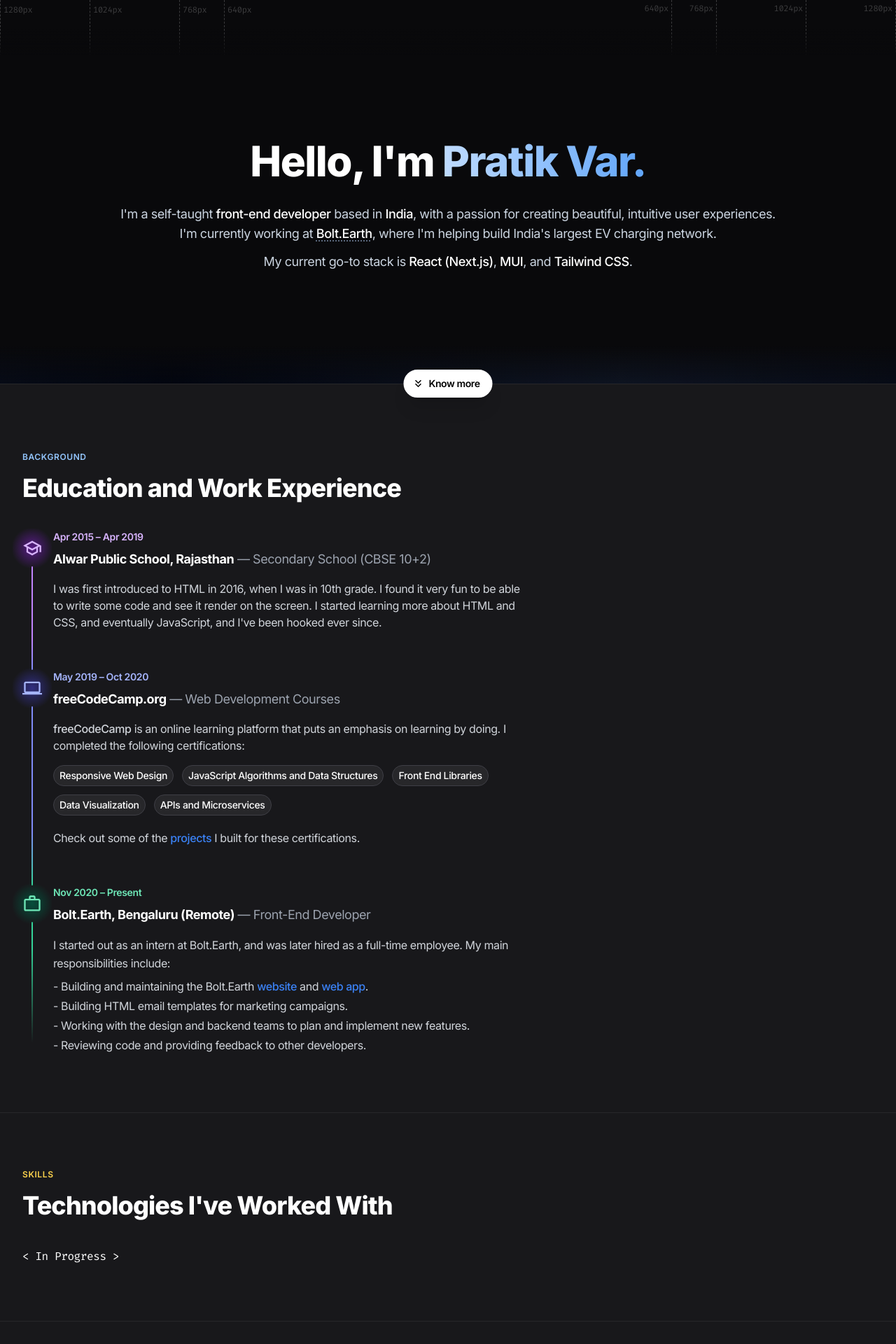
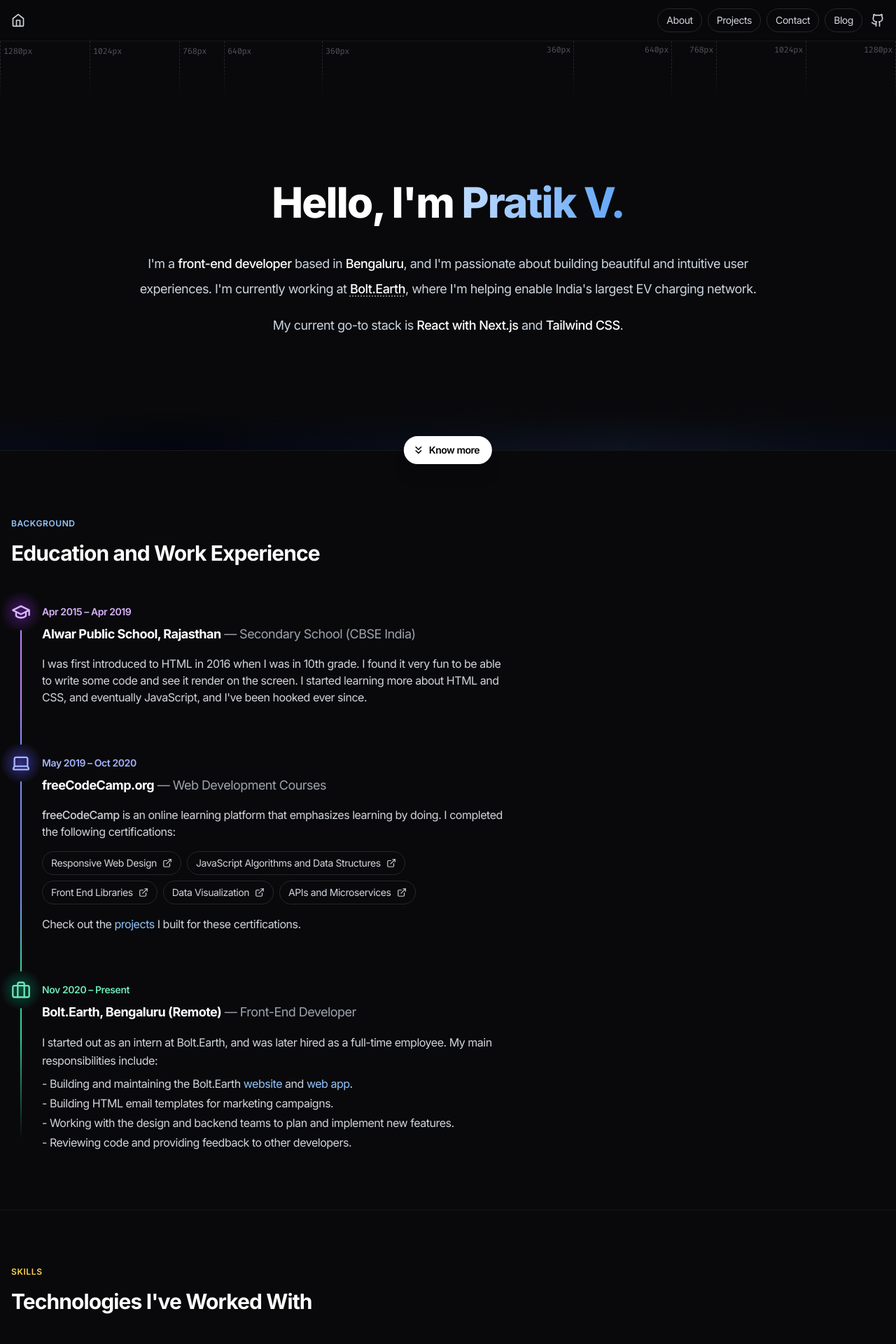
Before and after one commit to pratv1/pratv1.github.io, a Next.js app: page / in a window 1280 px wide. Shown: the top 1920 px of the page at 70% size. Built offline with nearby package versions, Linux system fonts and the light colour scheme.

Commit message:
Upgrade next; Add header

```diff
--- a/app/globals.css
+++ b/app/globals.css
@@ -3,5 +3,9 @@
 @tailwind utilities;
 
 * {
-  letter-spacing: -0.025em;
+  letter-spacing: -0.03em;
 }
+
+html {
+  scroll-behavior: smooth;
+}
--- a/app/layout.jsx
+++ b/app/layout.jsx
@@ -1,5 +1,8 @@
+import { cn } from "@/utils";
 import { Fira_Code, Inter } from "next/font/google";
+import Link from "next/link";
 import "./globals.css";
+import { ExternalLink, Github, Home } from "lucide-react";
 
 const inter = Inter({
   subsets: ["latin"],
@@ -13,54 +16,66 @@
 
 export const metadata = {
   title: "Pratik V | Front-End Developer",
-  description: "I am a front end developer based in India.",
+  description: "I am a front-end developer based in India.",
 };
 
 export default function RootLayout({ children }) {
   return (
     <html lang="en">
       <body
-        className={`${inter.variable} ${firaCode.variable} bg-zinc-900 font-sans text-white`}
+        className={`${inter.variable} ${firaCode.variable} bg-zinc-950 font-sans text-white`}
       >
-        <main className="relative overflow-hidden">
-          <div className="pointer-events-none absolute left-1/2 top-0 z-10 hidden h-20 w-[1280px] -translate-x-1/2 justify-center text-white opacity-20 sm:flex">
-            <div className="absolute h-full w-[1280px] border-x border-dashed border-white">
-              <span className="p-1 font-mono text-xs">1280px</span>
-              <span className="absolute right-0 p-1 font-mono text-xs">
-                1280px
-              </span>
+        <header className="sticky top-0 z-50 bg-zinc-950/50 backdrop-blur-md">
+          <div className="container flex items-center justify-between py-3">
+            <Link
+              href="/"
+              title="Home"
+              className="text-gray-300 transition-all hover:text-white"
+            >
+              <Home size={20} />
+            </Link>
+            <div className="flex w-full items-center justify-end space-x-2">
+              {[
+                { title: "About", href: "/#about" },
+                { title: "Projects", href: "/#projects" },
+                { title: "Contact", href: "/#contact" },
+                { title: "Blog", href: "/blog" },
+              ].map((el, i) => (
+                <Link
+                  key={i}
+                  href={el.href}
+                  className={cn(
+                    "rounded-full border border-zinc-800 px-3 py-1.5 text-sm text-gray-300 transition-all hover:border-zinc-700 hover:bg-zinc-900 hover:text-white",
+                  )}
+                >
+                  {el.title}
+                </Link>
+              ))}
+              <Link
+                href="https://github.com/pratv1/pratv1.github.io"
+                target="_blank"
+                className="pl-1 text-gray-300 transition-all hover:text-white"
+                title="View source on GitHub"
+              >
+                <Github size={20} />
+              </Link>
             </div>
-            <div className="absolute h-full w-[1024px] border-x border-dashed border-white">
-              <span className="p-1 font-mono text-xs">1024px</span>
-              <span className="absolute right-0 p-1 font-mono text-xs">
-                1024px
-              </span>
-            </div>
-            <div className="absolute h-full w-[768px] border-x border-dashed border-white">
-              <span className="p-1 font-mono text-xs">768px</span>
-              <span className="absolute right-0 p-1 font-mono text-xs">
-                768px
-              </span>
-            </div>
-            <div className="absolute h-full w-[640px] border-x border-dashed border-white">
-              <span className="p-1 font-mono text-xs">640px</span>
-              <span className="absolute right-0 p-1 font-mono text-xs">
-                640px
-              </span>
-            </div>
-            <div className="absolute h-full w-[360px] border-x border-dashed border-white lg:hidden">
-              <span className="p-1 font-mono text-xs">360px</span>
-              <span className="absolute right-0 p-1 font-mono text-xs">
-                360px
-              </span>
-            </div>
-            <div className="absolute h-full w-full bg-gradient-to-b from-transparent from-50% to-zinc-950" />
           </div>
-          {children}
-        </main>
-        <footer className="bg-zinc-950 shadow-inner">
-          <div className="container py-6 text-center font-medium text-slate-300">
-            Designed and coded by... <i>*drumroll*</i> ... me!
+          <hr className="border-zinc-900" />
+        </header>
+        <main className>{children}</main>
+        <footer className="bg-black text-sm">
+          <div className="container flex items-center justify-center py-6 text-center text-gray-400">
+            <span>Designed and coded by Pratik</span>
+            <span className="mx-2">•</span>
+            <a
+              className="flex items-center space-x-1.5 transition-all hover:text-gray-200"
+              href="https://github.com/pratv1/pratv1.github.io"
+              target="_blank"
+            >
+              <span>View source on GitHub</span>
+              <ExternalLink size={12} />
+            </a>
           </div>
         </footer>
       </body>
--- a/app/page.jsx
+++ b/app/page.jsx
@@ -1,22 +1,47 @@
-// Sticky navbar: About (Intro, Work Experience), Projects, Contact
-// Intro: Name, Title, Location, About Me
-// Work Experience: Timeline of work experience
-// Projects: List of projects
-// Contact: Email, LinkedIn, Github, Resume
 "use client";
 
+import { cn } from "@/utils";
+import { motion } from "framer-motion";
 import {
-  KeyboardDoubleArrowDown,
+  Briefcase,
+  ChevronsDown,
+  ExternalLink,
+  GraduationCap,
   Laptop,
-  SchoolOutlined,
-  WorkOutline,
-} from "@mui/icons-material";
-import { motion } from "framer-motion";
+} from "lucide-react";
 
 const Home = () => {
   return (
     <>
       <section className="relative bg-zinc-950">
+        <div className="absolute left-0 top-0 h-full w-full overflow-hidden">
+          <div className="pointer-events-none absolute left-1/2 top-0 z-10 hidden h-20 w-full -translate-x-1/2 justify-center text-zinc-600 sm:flex">
+            {[
+              "w-[360px]",
+              "w-[640px]",
+              "w-[768px]",
+              "w-[1024px]",
+              "w-[1280px]",
+              "w-[1536px]",
+            ].map((el, i) => {
+              const width = el.replace("w-[", "").replace("]", "");
+              return (
+                <div
+                  key={i}
+                  className={cn(
+                    "absolute h-full border-x border-dashed border-zinc-800",
+                    el,
+                  )}
+                >
+                  <span className="p-1 font-mono text-xs">{width}</span>
+                  <span className="absolute right-0 p-1 font-mono text-xs">
+                    {width}
+                  </span>
+                </div>
+              );
+            })}
+            <div className="absolute h-full w-full bg-gradient-to-b from-transparent from-50% to-zinc-950" />
+          </div>
           <motion.div
             className="absolute bottom-0 left-0 h-full w-full bg-gradient-to-r from-gray-950 via-gray-900 to-gray-950"
             animate={{
@@ -42,65 +67,61 @@
               },
             }}
           />
+        </div>
         <div className="absolute bottom-0 left-0 h-full w-full bg-gradient-to-t from-transparent to-zinc-950 to-10%" />
+
         <div className="container relative max-w-screen-lg py-28 text-center md:py-40">
           <h1 className="text-4xl font-extrabold sm:mt-10 sm:text-5xl md:text-6xl">
             Hello, I'm{" "}
             <span className="bg-gradient-to-r from-blue-200 to-blue-400 bg-clip-text text-transparent">
-              Pratik Var.
+              Pratik V.
             </span>
           </h1>
-          <div className="mt-8 leading-relaxed text-slate-300 md:text-lg">
-            <p className="mb-3">
-              I'm a self-taught{" "}
+          <div className="mx-auto mt-10 max-w-4xl !leading-loose text-slate-300 md:text-lg">
+            <p>
+              I'm a{" "}
               <b className="font-medium text-white">front-end developer</b>{" "}
-              based in <b className="font-medium text-white">India</b>, with a
-              passion for creating beautiful, intuitive user experiences. I'm
-              currently working at{" "}
+              based in <b className="font-medium text-white">Bengaluru</b>, and
+              I'm passionate about building beautiful and intuitive user
+              experiences. I'm currently working at{" "}
               <a
                 href="https://bolt.earth/"
                 target="_blank"
                 rel="noopener noreferrer"
-                className="font-medium text-white underline decoration-slate-500 decoration-dotted underline-offset-4 hover:text-blue-300"
+                className="font-medium text-white underline decoration-white/50 decoration-dotted underline-offset-4 transition-all hover:text-green-300 hover:decoration-green-300/50"
               >
                 Bolt.Earth
               </a>
-              , where I'm helping build India's largest EV charging network.
+              , where I'm helping enable India's largest EV charging network.
             </p>
-            <p>
+            <p className="mt-4">
               My current go-to stack is{" "}
-              <span className="font-medium text-white">React (Next.js)</span>,{" "}
-              <span className="font-medium text-white">MUI</span>, and{" "}
-              <span className="font-medium text-white">Tailwind CSS</span>.
+              <span className="font-medium text-white">React with Next.js</span>{" "}
+              and <span className="font-medium text-white">Tailwind CSS</span>.
             </p>
           </div>
         </div>
         <button
           className="absolute bottom-0 left-1/2 z-20 flex -translate-x-1/2 translate-y-1/2 cursor-pointer items-center rounded-full border-2 border-white bg-white px-4 py-2 text-sm font-semibold text-black shadow-xl transition-all hover:bg-zinc-950 hover:text-white"
+          href="/#about"
           onClick={() => {
-            const el = document.getElementById(
-              "background-and-work-experience",
-            );
-            window.scrollTo({ top: el.offsetTop + 20, behavior: "smooth" });
+            window.scrollTo({
+              top: document.querySelector("#about").offsetTop,
+              behavior: "smooth",
+            });
           }}
         >
-          <KeyboardDoubleArrowDown
-            color="inherit"
-            sx={{ fontSize: 18, ml: -0.75, mr: 0.75 }}
-          />
+          <ChevronsDown className="-ml-1.5 mr-1.5" size={18} />
           Know more
         </button>
       </section>
 
-      <section
-        id="background-and-work-experience"
-        className="border-t border-zinc-800 pt-4"
-      >
+      <section id="about" className="border-t border-zinc-900 pt-4">
         <div className="container py-20">
           <div className="mb-4 text-xs font-semibold uppercase tracking-wider text-blue-300">
             Background
           </div>
-          <h3 className="mb-10 text-3xl font-extrabold sm:text-4xl">
+          <h3 className="mb-6 text-2xl font-bold sm:text-3xl lg:mb-10">
             Education and Work Experience
           </h3>
           <div className="flex items-stretch space-x-4">
@@ -110,18 +131,14 @@
                   className="absolute left-1/2 top-1/2 z-0 h-14 w-14 -translate-x-1/2 -translate-y-1/2"
                   style={{
                     background:
-                      "radial-gradient(rgb(88, 28, 135), transparent 75%)",
+                      "radial-gradient(rgb(88, 28, 135, 0.7), transparent 75%)",
                   }}
                 />
-                <SchoolOutlined
-                  color="inherit"
-                  sx={{ fontSize: 28 }}
-                  className="relative"
-                />
+                <GraduationCap className="relative" size={28} />
               </div>
-              <div className="h-full w-[2px] rounded bg-gradient-to-b from-purple-400 from-70% to-indigo-400" />
+              <div className="h-full w-[2px] rounded bg-gradient-to-b from-purple-400 from-60% to-indigo-400" />
             </div>
-            <div className="max-w-2xl pb-14">
+            <div className="mt-4 max-w-2xl pb-14">
               <div className="mb-2 text-sm font-semibold text-purple-300">
                 Apr 2015 – Apr 2019
               </div>
@@ -129,13 +146,13 @@
                 <b className="font-bold">Alwar Public School, Rajasthan</b>{" "}
                 <span className="text-gray-400">
                   {" "}
-                  — Secondary School (CBSE 10+2)
+                  — Secondary School (CBSE India)
                 </span>
               </div>
               <p className="text-gray-300">
-                I was first introduced to HTML in 2016, when I was in 10th
-                grade. I found it very fun to be able to write some code and see
-                it render on the screen. I started learning more about HTML and
+                I was first introduced to HTML in 2016 when I was in 10th grade.
+                I found it very fun to be able to write some code and see it
+                render on the screen. I started learning more about HTML and
                 CSS, and eventually JavaScript, and I've been hooked ever since.
               </p>
             </div>
@@ -150,15 +167,11 @@
                       "radial-gradient(rgb(49, 46, 129), transparent 75%)",
                   }}
                 />
-                <Laptop
-                  color="inherit"
-                  sx={{ fontSize: 28 }}
-                  className="relative"
-                />
+                <Laptop className="relative" size={28} />
               </div>
-              <div className="h-full w-[2px] rounded bg-gradient-to-b from-indigo-400 from-70% to-emerald-400" />
+              <div className="h-full w-[2px] rounded bg-gradient-to-b from-indigo-400 from-60% to-emerald-400" />
             </div>
-            <div className="max-w-2xl pb-14">
+            <div className="mt-4 max-w-2xl pb-14">
               <div className="mb-2 text-sm font-semibold text-indigo-300">
                 May 2019 – Oct 2020
               </div>
@@ -179,8 +192,8 @@
               <div className="text-gray-300">
                 <p className="mb-4">
                   <b className="font-medium">freeCodeCamp</b> is an online
-                  learning platform that puts an emphasis on learning by doing.
-                  I completed the following certifications:
+                  learning platform that emphasizes learning by doing. I
+                  completed the following certifications:
                 </p>
                 <div className="mb-2 flex flex-wrap items-center">
                   {[
@@ -207,20 +220,21 @@
                   ].map((el, i) => (
                     <a
                       key={i}
-                      className="mb-3 mr-3 rounded-full border border-zinc-700 bg-zinc-800 px-2 py-1 text-sm font-medium text-white transition-all  hover:bg-zinc-700"
+                      className="mb-2 mr-2 flex items-center space-x-2 rounded-full border border-zinc-800 px-3 py-1.5 text-sm text-gray-300 transition-all hover:border-zinc-700 hover:bg-zinc-900 hover:text-white"
                       href={el.link}
                       target="_blank"
                       rel="noopener noreferrer"
                     >
-                      {el.name}
+                      <span>{el.name}</span>
+                      <ExternalLink size={14} />
                     </a>
                   ))}
                 </div>
                 <p>
-                  Check out some of the{" "}
+                  Check out the{" "}
                   <a
-                    className="font-medium text-blue-500 hover:text-blue-600"
-                    href="https://npc-prat.github.io/fCC-projects"
+                    className="text-blue-300 transition-all hover:underline"
+                    href="https://pratv1.github.io/fCC-projects"
                     target="_blank"
                     rel="noopener noreferrer"
                   >
@@ -241,15 +255,11 @@
                       "radial-gradient(rgb(6, 78, 59), transparent 75%)",
                   }}
                 />
-                <WorkOutline
-                  color="inherit"
-                  className="relative"
-                  sx={{ fontSize: 28 }}
-                />
+                <Briefcase className="relative" size={28} />
               </div>
               <div className="h-full w-[2px] rounded-full bg-gradient-to-b from-emerald-400 from-20% to-transparent to-90%" />
             </div>
-            <div className="max-w-2xl">
+            <div className="mt-4 max-w-2xl">
               <div className="mb-2 text-sm font-semibold text-emerald-300">
                 Nov 2020 – Present
               </div>
@@ -269,7 +279,7 @@
                       href="https://bolt.earth/"
                       target="_blank"
                       rel="noopener noreferrer"
-                      className="font-medium text-blue-500 hover:text-blue-600"
+                      className="text-blue-300 transition-all hover:underline"
                     >
                       website
                     </a>{" "}
@@ -278,7 +288,7 @@
                       href="https://console.bolt.earth/"
                       target="_blank"
                       rel="noopener noreferrer"
-                      className="font-medium text-blue-500 hover:text-blue-600"
+                      className="text-blue-300 transition-all hover:underline"
                     >
                       web app
                     </a>
@@ -301,12 +311,12 @@
         </div>
       </section>
 
-      <section className="border-t border-zinc-800">
+      <section className="border-t border-zinc-900">
         <div className="container py-20">
           <div className="mb-4 text-xs font-semibold uppercase tracking-wider text-amber-300">
             Skills
           </div>
-          <h3 className="mb-10 text-3xl font-extrabold sm:text-4xl">
+          <h3 className="mb-6 text-2xl font-bold sm:text-3xl lg:mb-10">
             Technologies I've Worked With
           </h3>
           <div>
@@ -315,12 +325,12 @@
         </div>
       </section>
 
-      <section className="border-t border-zinc-800">
+      <section id="projects" className="border-t border-zinc-900">
         <div className="container py-20">
           <div className="mb-4 text-xs font-semibold uppercase tracking-wider text-emerald-300">
             Projects
           </div>
-          <h3 className="mb-8 text-3xl font-extrabold sm:text-4xl">
+          <h3 className="mb-6 text-2xl font-bold sm:text-3xl lg:mb-10">
             Some of My Work
           </h3>
           <div>
@@ -329,32 +339,20 @@
         </div>
       </section>
 
-      <section className="border-t border-zinc-800">
+      <section className="border-t border-zinc-900">
         <div className="container py-20">
           <div className="mb-4 text-xs font-semibold uppercase tracking-wider text-rose-300">
             Contact
           </div>
-          <h3 className="mb-10 text-3xl font-extrabold sm:text-4xl">
-            Get In Touch
+          <h3 className="mb-6 text-2xl font-bold sm:text-3xl lg:mb-10">
+            Get in Touch
           </h3>
           <div className="flex items-center space-x-2">
             {[
-              {
-                name: "Email",
-                link: "mailto:pratikvar@pm.me",
-              },
-              {
-                name: "LinkedIn",
-                link: "https://linkedin.com/in/pratv",
-              },
-              {
-                name: "GitHub",
-                link: "https://github.com/npc-prat",
-              },
-              {
-                name: "Twitter",
-                link: "https://twitter.com/pratvar",
-              },
+              { name: "Email", link: "mailto:pratikvar@pm.me" },
+              { name: "LinkedIn", link: "https://linkedin.com/in/pratv" },
+              { name: "GitHub", link: "https://github.com/pratv1" },
+              { name: "Twitter", link: "https://twitter.com/pratvar" },
             ].map((el, i) => (
               <a
                 key={i}
--- a/tailwind.config.js
+++ b/tailwind.config.js
@@ -13,17 +13,13 @@
       },
     },
     container: {
+      center: true,
       padding: {
         DEFAULT: "1rem",
-        sm: "1.5rem",
-        md: "2rem",
+        sm: "2rem",
       },
-      center: true,
       screens: {
-        sm: "640px",
-        md: "768px",
-        lg: "1024px",
-        xl: "1280px",
+        "2xl": "1280px",
       },
     },
     screens: {
@@ -34,5 +30,5 @@
       // '2xl': '1536px',
     },
   },
-  plugins: [],
+  plugins: [require("@tailwindcss/typography")],
 };
--- /dev/null
+++ b/utils.js
@@ -0,0 +1,6 @@
+import clsx from "clsx";
+import { twMerge } from "tailwind-merge";
+
+export function cn(...inputs) {
+  return twMerge(clsx(inputs));
+}
```
Also changed, not shown: package.json (+5 -2 lines), 1 other file (tests, documents, lock files or other folders). Lines whose indentation alone changed are shown as unchanged.
